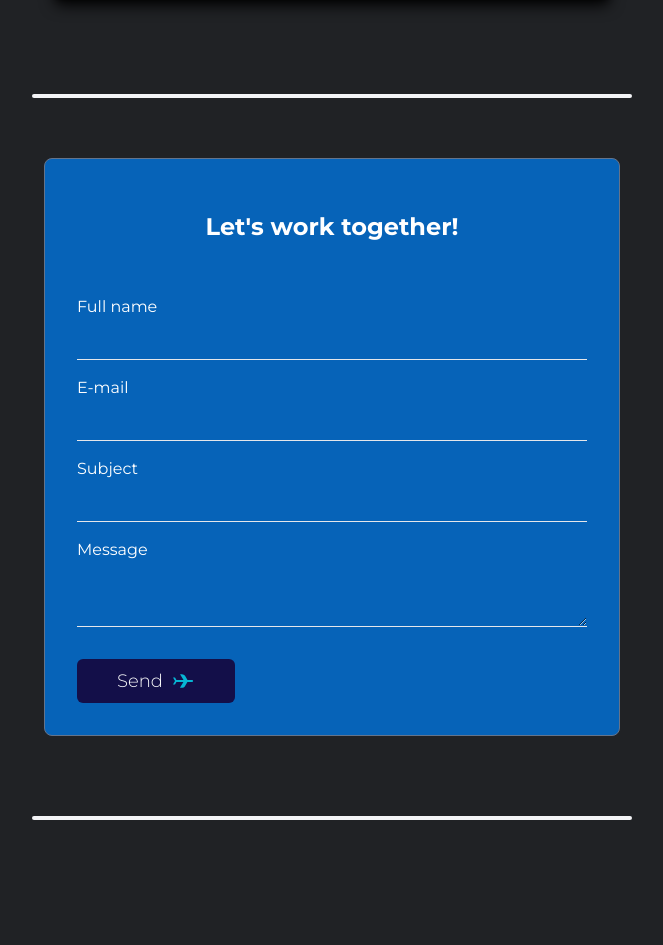
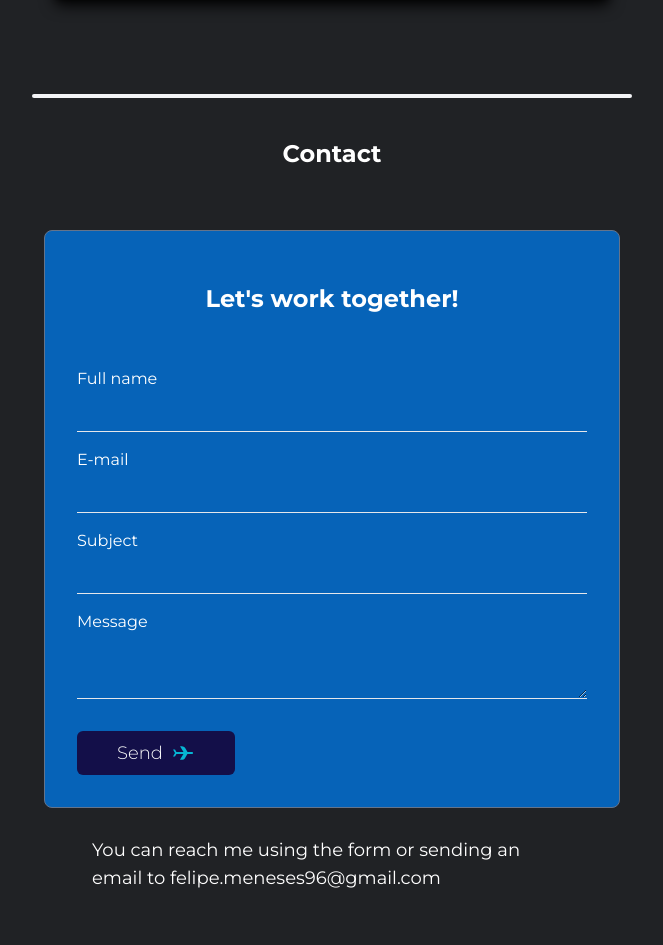
Before and after one commit to fmeneses-graca/my-website, a Next.js app: page / in a window 1280 px wide. Shown: the part 2127-3072 px from the top of the page, without its empty margins (348-1011 px from the left). Before the commit the page ends 2967 px from the top, so only its background shows below. Built offline with nearby package versions, Linux system fonts and the light colour scheme.

Commit message:
Small adjustment to contact section (Add email)

```diff
--- a/components/ContactSection.js
+++ b/components/ContactSection.js
@@ -97,6 +97,8 @@ export default function ContactSection() {
 
     return (
         <div>
+            <h1 className="text-2xl font-bold">Contact</h1>
+
             <div id="contact" className="flex-container mb-10 md:mx-auto ">
                 <form onSubmit={handleSubmit} className="flex flex-col px-8 py-8 md:w-3/5 rounded-lg bg-secondary bg-opacity-80 border border-slate-500">
 
@@ -133,7 +135,10 @@ export default function ContactSection() {
                     {showSuccessMessage && <div className="flex justify-start text-green-300 pt-4">Message sent with success!</div>}
                     {showErrorMessage && <div className="flex justify-start text-red-300 pt-4">There was an error while sending your message.</div>}
                 </form>
+
+                <p className="md:w-1/2 md:mx-auto"><br />You can reach me using the form or sending an email to felipe.meneses96@gmail.com</p>
             </div>
+
         </div>
     )
 }
```
